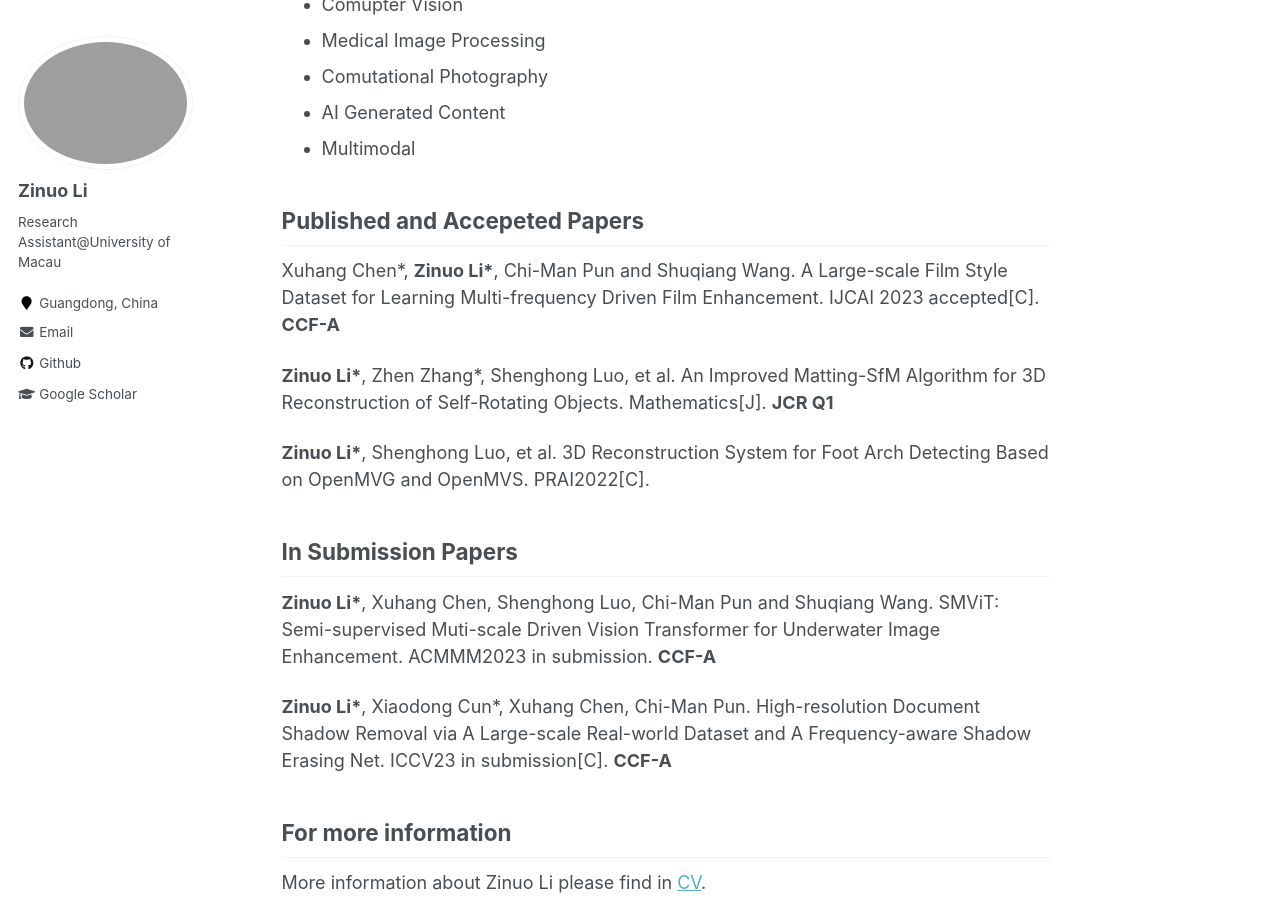
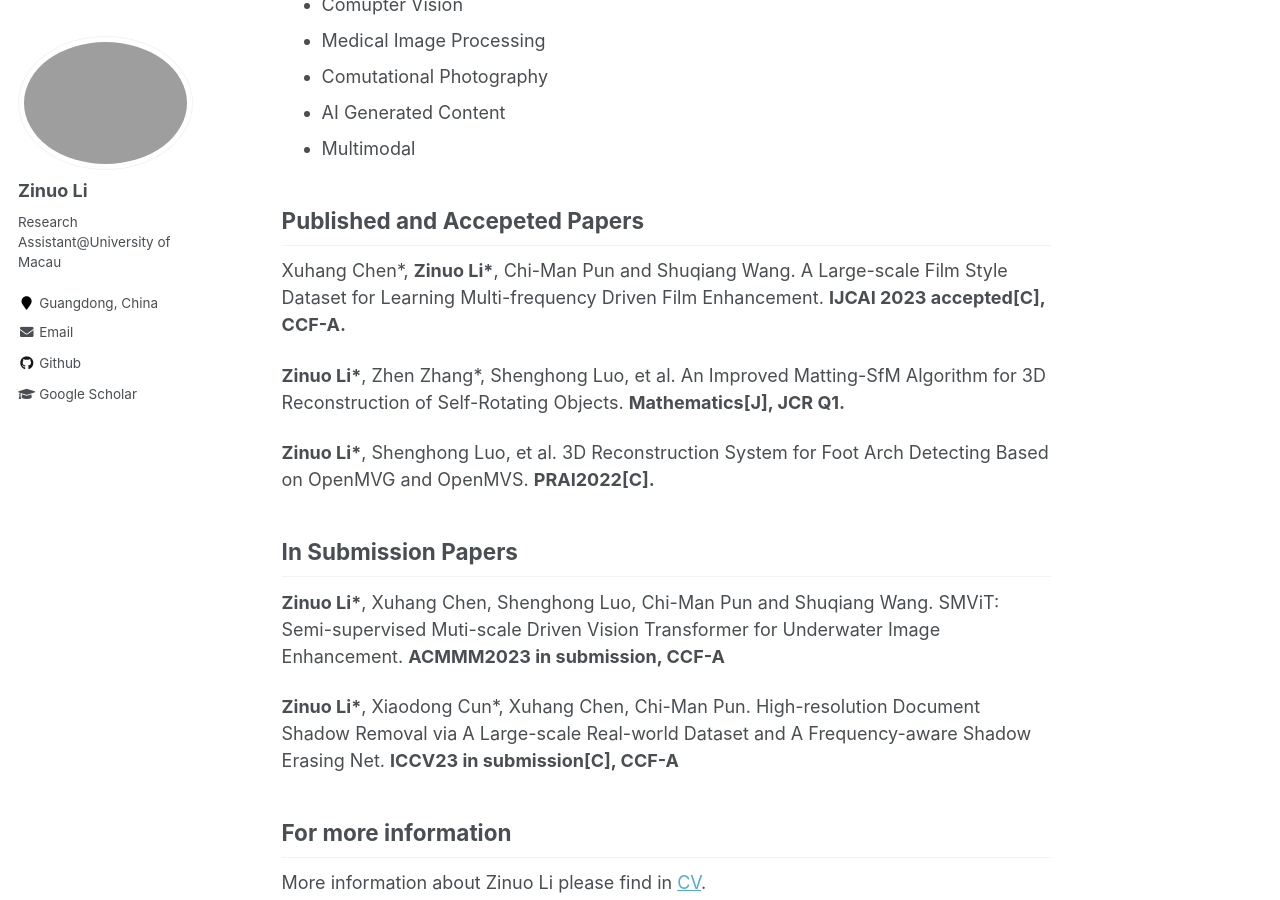
Before and after one commit to Shenghong-Luo/Shenghong-Luo.github.io, a Jekyll site: the page built from _pages/about.md, in a window 1280 px wide and 900 px high, scrolled down 648 px. Built offline with Jekyll 4.4.1, drawn with Linux system fonts in a browser that asks for light colours.

Commit message:
Update about.md

```diff
--- a/_pages/about.md
+++ b/_pages/about.md
@@ -23,16 +23,16 @@ Zino Li is now a computer science undergraduate student who is currently working
 * Multimodal
 
 ## Published and Accepeted Papers
-Xuhang Chen\*, **Zinuo Li\***, Chi-Man Pun and Shuqiang Wang. A Large-scale Film Style Dataset for Learning Multi-frequency Driven Film Enhancement. IJCAI 2023 accepted[C]. **CCF-A**
+Xuhang Chen\*, **Zinuo Li\***, Chi-Man Pun and Shuqiang Wang. A Large-scale Film Style Dataset for Learning Multi-frequency Driven Film Enhancement. **IJCAI 2023 accepted[C], CCF-A.**
 
-**Zinuo Li\***, Zhen Zhang\*, Shenghong Luo, et al. An Improved Matting-SfM Algorithm for 3D Reconstruction of Self-Rotating Objects. Mathematics[J]. **JCR Q1**
+**Zinuo Li\***, Zhen Zhang\*, Shenghong Luo, et al. An Improved Matting-SfM Algorithm for 3D Reconstruction of Self-Rotating Objects. **Mathematics[J], JCR Q1.**
 
-**Zinuo Li\***, Shenghong Luo, et al. 3D Reconstruction System for Foot Arch Detecting Based on OpenMVG and OpenMVS. PRAI2022[C].
+**Zinuo Li\***, Shenghong Luo, et al. 3D Reconstruction System for Foot Arch Detecting Based on OpenMVG and OpenMVS. **PRAI2022[C].**
 
 ## In Submission Papers
-**Zinuo Li\***,  Xuhang Chen, Shenghong Luo, Chi-Man Pun and Shuqiang Wang. SMViT: Semi-supervised Muti-scale Driven Vision Transformer for Underwater Image Enhancement. ACMMM2023 in submission. **CCF-A**
+**Zinuo Li\***,  Xuhang Chen, Shenghong Luo, Chi-Man Pun and Shuqiang Wang. SMViT: Semi-supervised Muti-scale Driven Vision Transformer for Underwater Image Enhancement. **ACMMM2023 in submission, CCF-A**
 
-**Zinuo Li\***, Xiaodong Cun\*, Xuhang Chen, Chi-Man Pun. High-resolution Document Shadow Removal via A Large-scale Real-world Dataset and A Frequency-aware Shadow Erasing Net. ICCV23 in submission[C]. **CCF-A**
+**Zinuo Li\***, Xiaodong Cun\*, Xuhang Chen, Chi-Man Pun. High-resolution Document Shadow Removal via A Large-scale Real-world Dataset and A Frequency-aware Shadow Erasing Net. **ICCV23 in submission[C], CCF-A**
 
 ## For more information
 More information about Zinuo Li please find in [CV](https://github.com/zinuoli/zinuoli.github.io/blob/main/files/CV-Zinuo.pdf).
```
